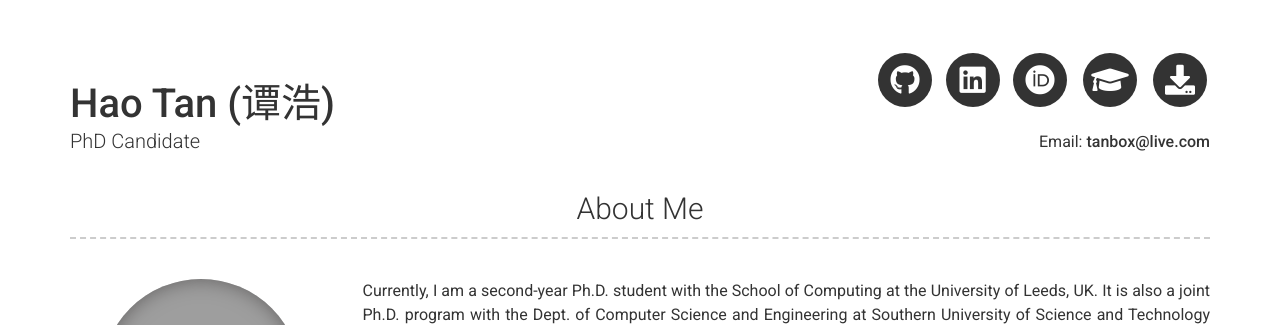
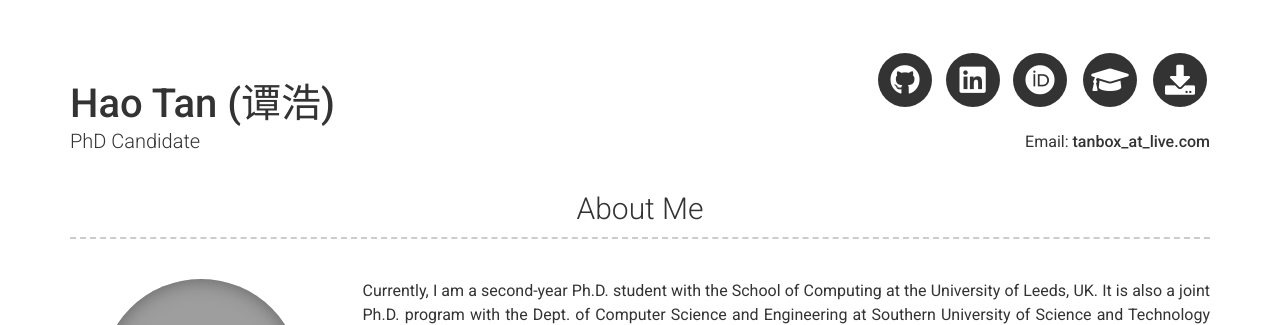
Before and after one commit to haotan1998/haotan1998.github.io, a Jekyll site: the page built from index.md, in a window 1280 px wide and 900 px high. Shown: the top 325 px of the window. Built offline with Jekyll 4.4.1, drawn with Linux system fonts in a browser that asks for light colours; nearby versions of some CDN libraries; some of the changed text lies outside the part shown; grey boxes are pictures that could not be loaded.

```diff
--- a/_config.yml
+++ b/_config.yml
@@ -8,7 +8,7 @@ version: 2
 # Personal info
 name: Hao Tan (谭浩)
 title: PhD Candidate
-email: tanbox@live.com
+email: tanbox_at_live.com
 # email_title: Email (Email title override)
 # phone: Your phone number (optional)
 # phone_title: Phone (Phone title override)
```
